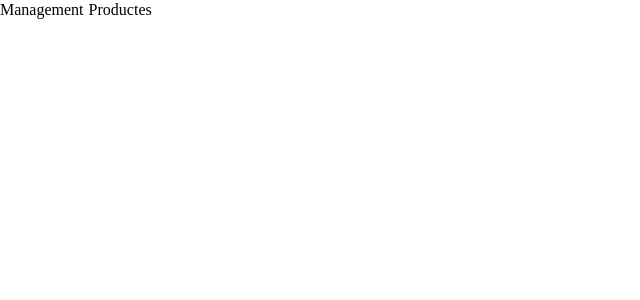
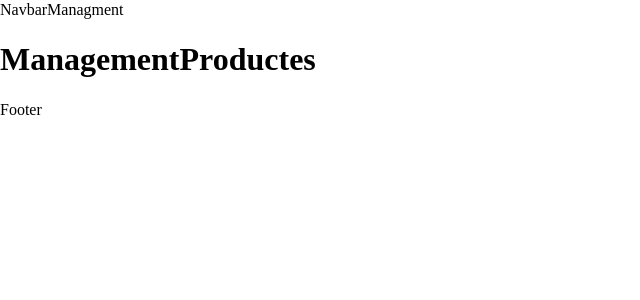
Before and after one commit to aynazheydariafshar/ecommerce-pet-shop, a React (Create React App) app in the folder ecommerce/: page /ManagementProductes in a window 1280 px wide. Shown: the top 300 px of the page, without its empty margins (0-640 px from the left). Built offline with nearby package versions, Linux system fonts and the light colour scheme.

Commit message:
add layout on managment pages

```diff
--- a/ecommerce/src/Pages/Managment/Inventory.js
+++ b/ecommerce/src/Pages/Managment/Inventory.js
@@ -1,7 +1,12 @@
+import ManagementLayout from 'Layout/ManagementLayout';
 import React from 'react';
 
 const Inventory = () => {
-    return <div>Inventory</div>;
+    return <>
+        <ManagementLayout>
+            <h1>Inventory</h1>
+        </ManagementLayout>
+    </>;
 }
 
 
--- a/ecommerce/src/Pages/Managment/ManagementProductes.js
+++ b/ecommerce/src/Pages/Managment/ManagementProductes.js
@@ -1,7 +1,12 @@
+import ManagementLayout from 'Layout/ManagementLayout';
 import React from 'react';
 
 const ManagementProductes = () => {
-    return <div>Management Productes</div>
+    return <>
+        <ManagementLayout>
+            <h1>ManagementProductes</h1>
+        </ManagementLayout>
+    </>
 }
 
 
--- a/ecommerce/src/Pages/Managment/Orders.js
+++ b/ecommerce/src/Pages/Managment/Orders.js
@@ -1,7 +1,12 @@
+import ManagementLayout from 'Layout/ManagementLayout';
 import React from 'react';
 
 const Orders = () => {
-    return <div>Orders</div>;
+    return <>
+        <ManagementLayout>
+            <h1>Orders</h1>
+        </ManagementLayout>
+    </>;
 }
 
 
```
